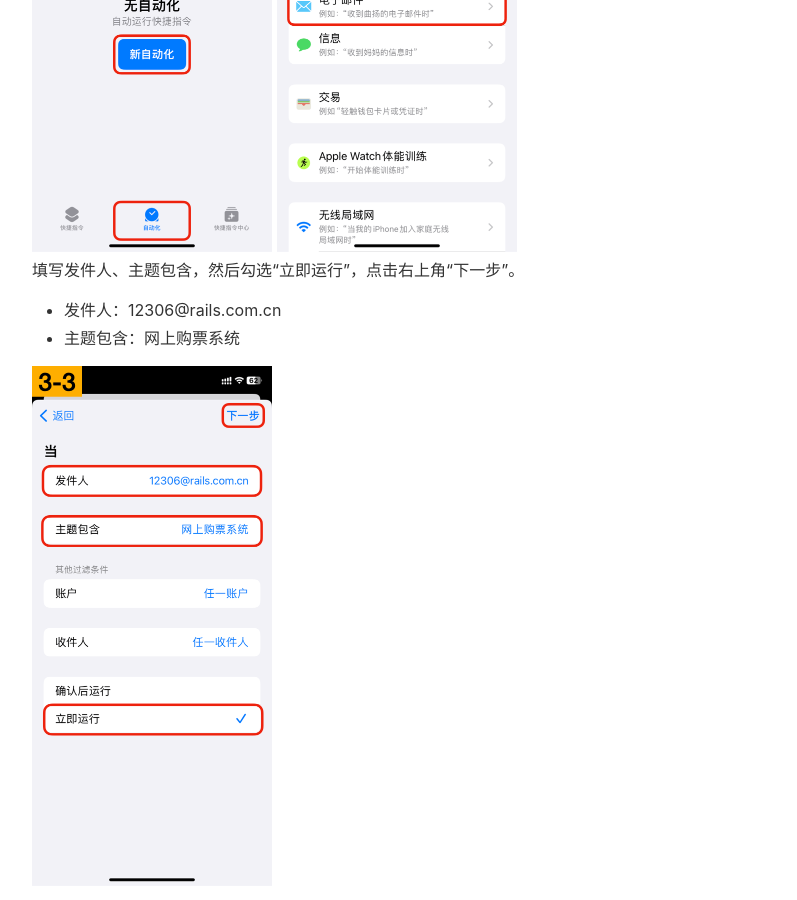
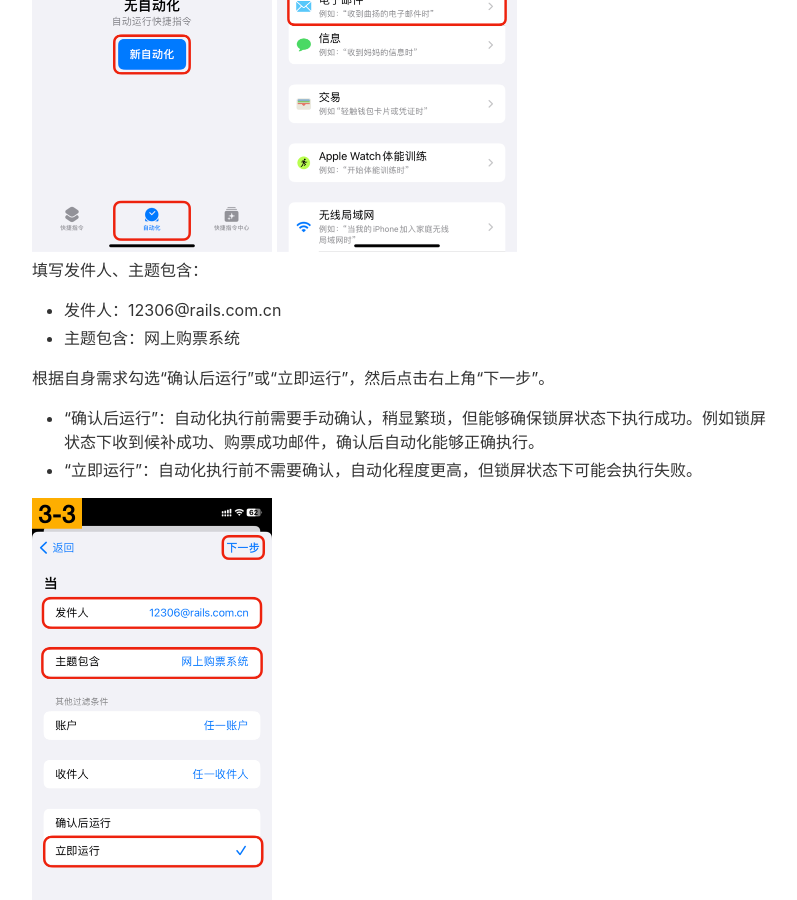
Before and after one commit to app-thedafeige/cpp, a Jekyll site: the page built from _pages/texttoticketautomation.md, in a window 1280 px wide and 900 px high, scrolled down 2262 px. Shown: the whole window, without its empty margins (233-1030 px from the left). Built offline with Jekyll 4.4.1, drawn with Linux system fonts in a browser that asks for light colours; some of the changed text lies outside the part shown.

Commit message:
更新自动化配置文档，增加自动化“确认后运行”的说明

```diff
--- a/_pages/texttoticketautomation.md
+++ b/_pages/texttoticketautomation.md
@@ -53,13 +53,17 @@ order: 7
 <img src="../assets/text-to-ticket-automation-3-2.png" width="240" height="520"/>
 </div>
 
-填写发件人、主题包含，然后勾选“立即运行”，点击右上角“下一步”。
+填写发件人、主题包含：
 
 * 发件人：12306@rails.com.cn
 * 主题包含：网上购票系统
 
+根据自身需求勾选“确认后运行”或“立即运行”，然后点击右上角“下一步”。
+
+* “确认后运行”：自动化执行前需要手动确认，稍显繁琐，但能够确保锁屏状态下执行成功。例如锁屏状态下收到候补成功、购票成功邮件，确认后自动化能够正确执行。
+* “立即运行”：自动化执行前不需要确认，自动化程度更高，但锁屏状态下可能会执行失败。
+
 <img src="../assets/text-to-ticket-automation-3-3.png" width="240" height="520"/>
-
 
 点击“新建空白自动化”、“添加操作”。
 
```
Also changed, not shown: other parts of _pages/texttoticketautomation.md (+0 -2 lines).
